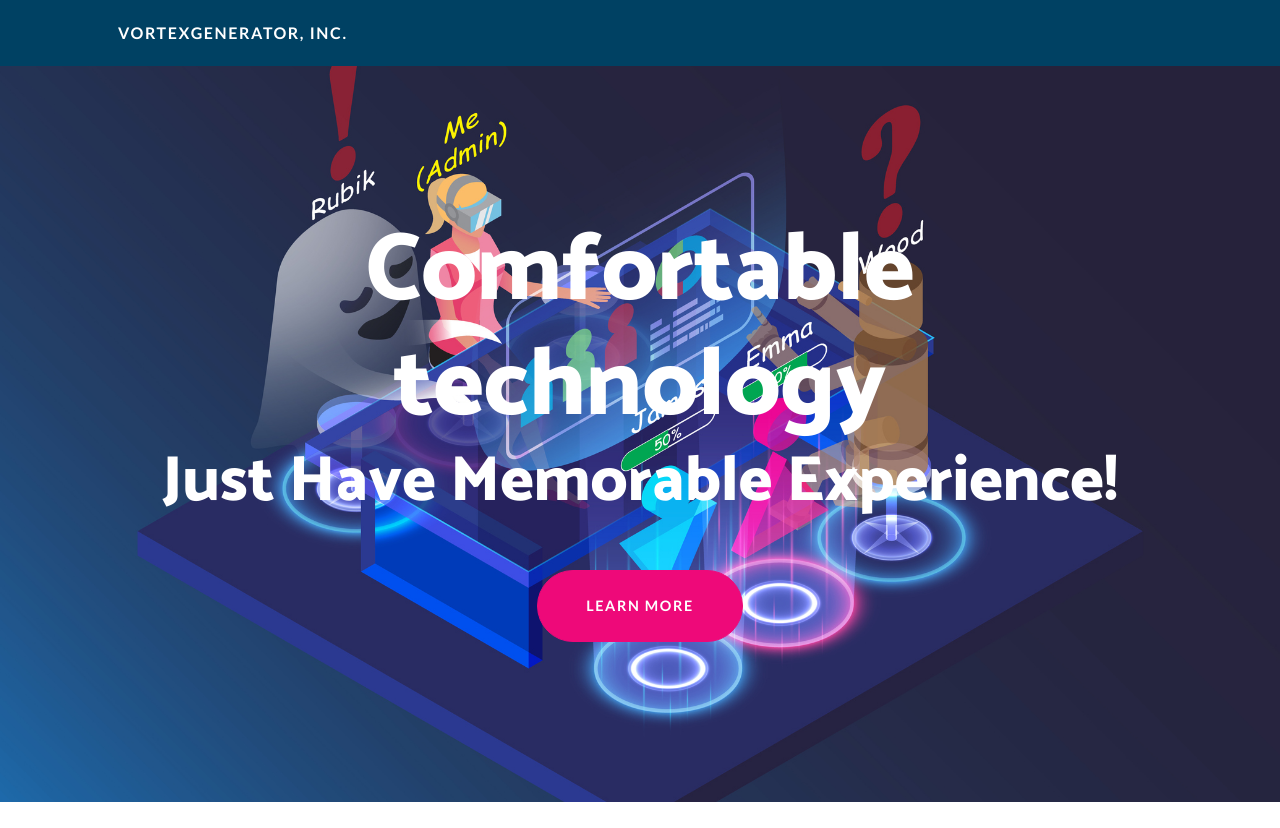
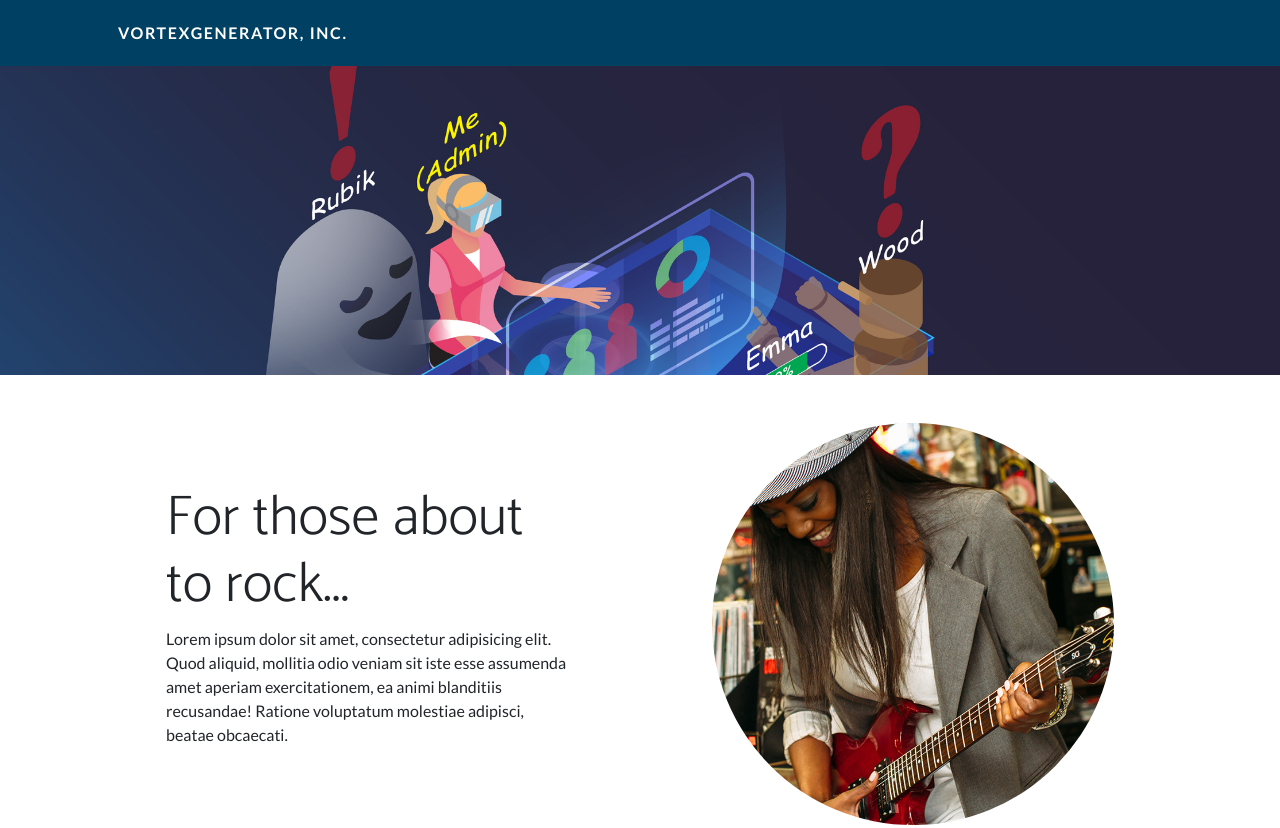
Before and after one commit to vortexgenerator/vg_homepage, a website: page public/index.html in a window 1280 px wide. Shown: the top 828 px of the page. Drawn offline with nearby package versions, Linux system fonts and the light colour scheme.

Commit message:
dsdd
dsd

```diff
--- a/public/index.html
+++ b/public/index.html
@@ -33,9 +33,9 @@
         <header class="masthead text-center text-white">
             <div class="masthead-content">
                 <div class="container px-5">
-                    <h2 class="masthead-heading mb-0">Comfortable technology</h1> <!--One Page Wonder-->
-                    <h3 class="masthead-subheading mb-0">Just Have Memorable Experience!</h2> <!--Will Rock Your Socks Off-->
-                    <a class="btn btn-primary btn-xl rounded-pill mt-5" href="#scroll">Learn More</a>
+                    <!--<h2 class="masthead-heading mb-0">Comfortable technology</h1> One Page Wonder-->
+                    <!--<h3 class="masthead-subheading mb-0">Just Have Memorable Experience!</h2> Will Rock Your Socks Off -->
+                    <!--<a class="btn btn-primary btn-xl rounded-pill mt-5" href="#scroll">Learn More</a>-->
                 </div>
             </div>
             <div class="bg-circle-1 bg-circle"></div>
@@ -93,7 +93,7 @@
         </section>
         <!-- Footer-->
         <footer class="py-5 bg-black">
-            <div class="container px-5"><p class="m-0 text-center text-white small">Copyright &copy; Your Website 2021</p></div>
+            <div class="container px-5"><p class="m-0 text-center text-white small">Copyright &copy; Vortex Generator, Inc</p></div>
         </footer>
         <!-- Bootstrap core JS-->
         <script src="https://cdn.jsdelivr.net/npm/bootstrap@5.1.3/dist/js/bootstrap.bundle.min.js"></script>
```
Also changed, not shown: 1 other file.
